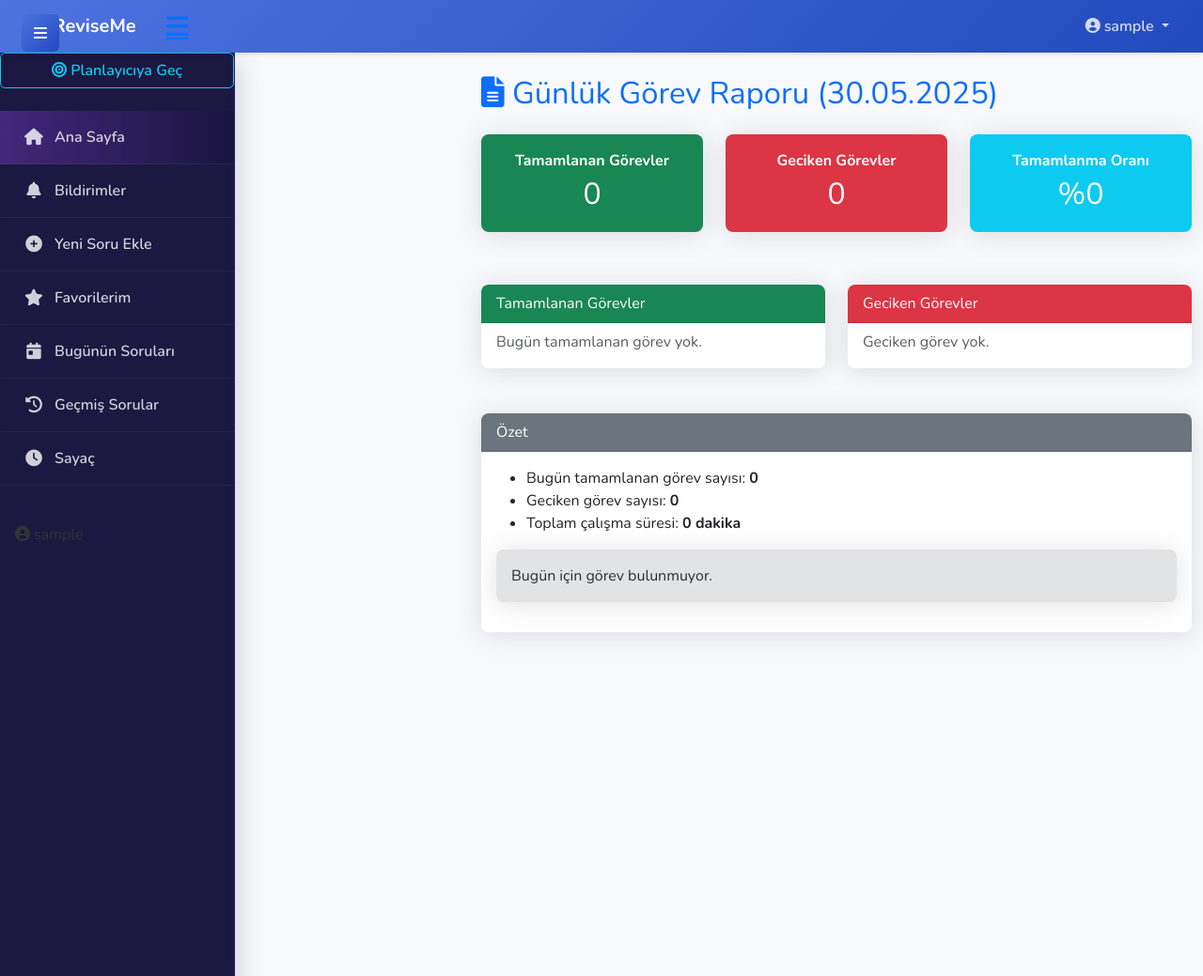
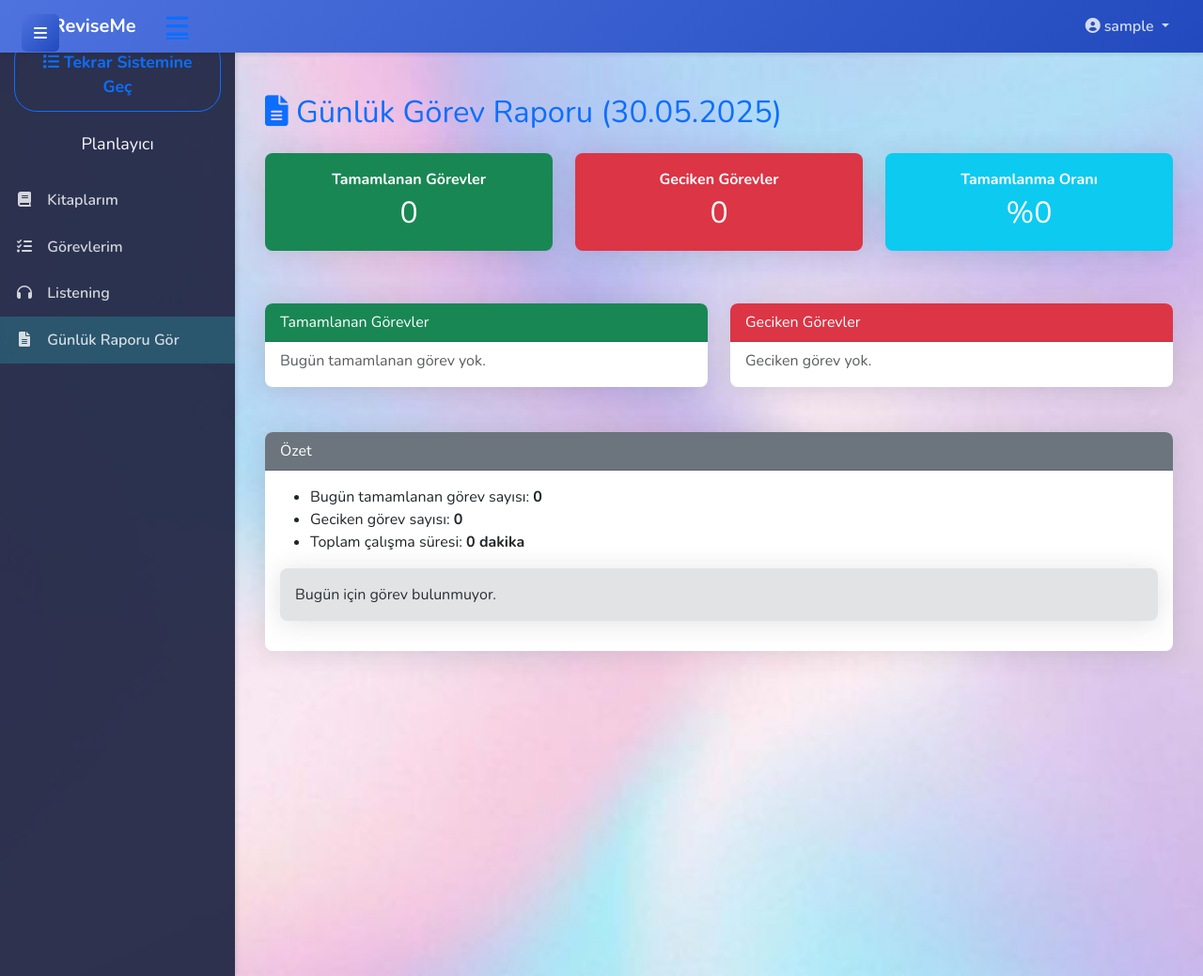
Before and after one commit to kevseraslan/ReviseMeg-ncel, a Flask app: page /report in a window 1280 px wide. Shown: the whole page at 94% size. Run offline with Flask 3, Linux system fonts and the light colour scheme; the visitor is signed in with stand-in values (Sample User, id 1); data comes from the database, SQL or seed files in the repository; data that the repository does not hold is empty; some libraries are stand-ins or nearby versions.

Commit message:
Planlayıcı düzeltildi.

```diff
--- a/app.py
+++ b/app.py
@@ -1197,8 +1197,8 @@ def report():
         completed_tasks=completed_tasks,
         overdue_tasks=overdue_tasks,
         completion_rate=completion_rate,
-        section='hedefleyici', # Bunu takipsistemi yerine hedefleyici yaptım
-        show_sidebar=True # Show sidebar
+        section='hedefleyici',
+        show_sidebar=False
     )
 
 @app.route('/pomodoro_settings')
--- a/templates/report.html
+++ b/templates/report.html
@@ -2,7 +2,97 @@
 
 {% block title %}Günlük Rapor - ReviseMe{% endblock %}
 
+{% block styles %}
+<style>
+    body {
+        background-color: transparent !important;
+        position: relative;
+    }
+    body::before {
+        content: '';
+        position: fixed;
+        top: 0;
+        left: 0;
+        width: 100%;
+        height: 100%;
+        background-image: url('/static/images/pastel-background.jpg');
+        background-size: cover;
+        background-position: center;
+        background-repeat: no-repeat;
+        z-index: -1;
+    }
+    .planner-sidebar {
+        width: 250px;
+        background: rgba(35, 41, 70, 0.95);
+        min-height: 100vh;
+        position: fixed;
+        left: 0;
+        top: 0;
+        z-index: 1000;
+        transition: all 0.3s;
+        box-shadow: 2px 0 5px rgba(0,0,0,0.1);
+        display: flex;
+        flex-direction: column;
+        align-items: center;
+    }
+    .planner-sidebar .nav-link {
+        color: #fff;
+        padding: 0.8rem 1rem;
+        transition: all 0.3s;
+    }
+    .planner-sidebar .nav-link:hover {
+        background: rgba(255,255,255,0.1);
+        color: #30E8E8;
+    }
+    .planner-sidebar .nav-link.active {
+        background: rgba(48, 232, 232, 0.2);
+        color: #30E8E8;
+    }
+    .planner-sidebar .nav-link i {
+        margin-right: 10px;
+        width: 20px;
+        text-align: center;
+    }
+    .planner-content {
+        margin-left: 250px;
+        padding: 20px;
+        transition: all 0.3s;
+    }
+</style>
+{% endblock %}
+
 {% block page_content %}
+<div class="planner-sidebar" id="planner-sidebar">
+    <a href="{{ url_for('index') }}"
+       class="btn btn-outline-primary mb-4"
+       style="font-weight:bold; font-size:1.1rem; width: 90%; max-width: 220px; padding: 0.75rem 1.5rem; border-radius: 1.5rem; margin-top: 2.5rem;">
+        <i class="fas fa-list"></i> Tekrar Sistemine Geç
+    </a>
+    <h5 class="text-light mb-4 w-100 text-center">Planlayıcı</h5>
+    <ul class="nav flex-column w-100">
+        <li class="nav-item">
+            <a class="nav-link" href="{{ url_for('kitaplarim') }}">
+                <i class="fas fa-book"></i> Kitaplarım
+            </a>
+        </li>
+        <li class="nav-item">
+            <a class="nav-link" href="{{ url_for('gorevlerim') }}">
+                <i class="fas fa-tasks"></i> Görevlerim
+            </a>
+        </li>
+        <li class="nav-item">
+            <a class="nav-link" href="{{ url_for('listening') }}">
+                <i class="fas fa-headphones"></i> Listening
+            </a>
+        </li>
+        <li class="nav-item">
+            <a class="nav-link active" href="{{ url_for('report') }}">
+                <i class="fas fa-file-alt"></i> Günlük Raporu Gör
+            </a>
+        </li>
+    </ul>
+</div>
+<div class="planner-content" id="planner-content">
     <div class="container mt-4">
         <h2 class="mb-4 text-primary"><i class="fas fa-file-alt"></i> Günlük Görev Raporu ({{ report_date }})</h2>
         <!-- Özet Kutucuklar -->
@@ -80,4 +170,5 @@
             </div>
         </div>
     </div>
+</div>
 {% endblock %}
```
Also changed, not shown: templates/gorevlerim.html (+8 -3 lines). Lines whose indentation alone changed are shown as unchanged.
